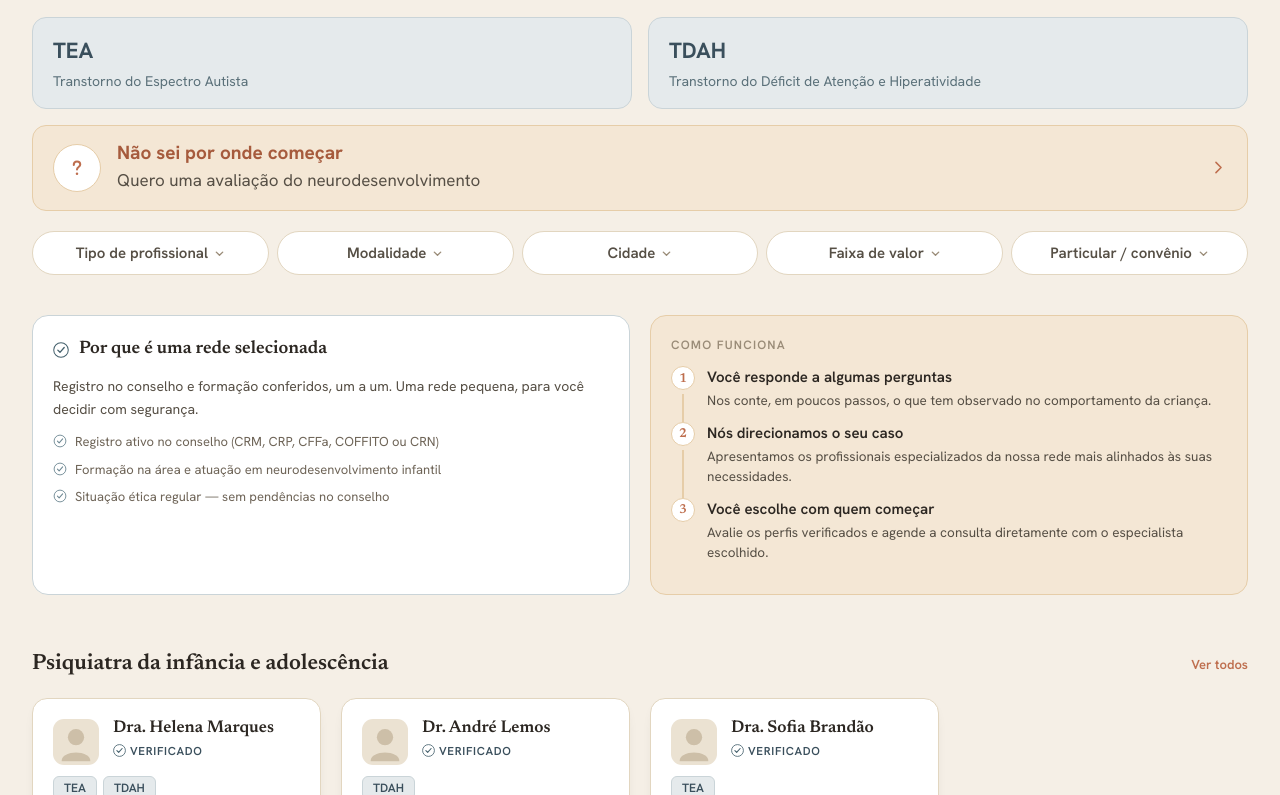
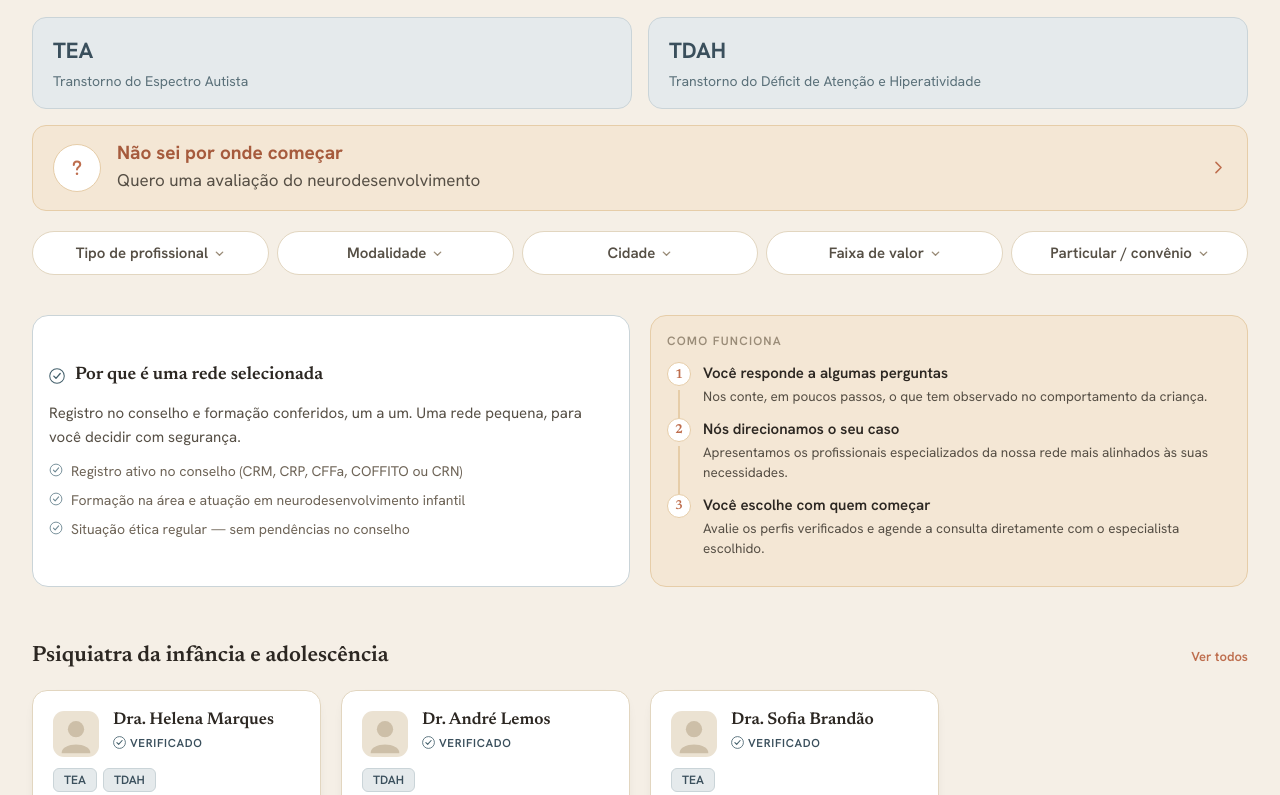
Before and after one commit to kirisaude/kiri-site, a Next.js app: page / in a window 1280 px wide. Shown: the part 397-1192 px from the top of the page. Built offline with nearby package versions, Linux system fonts and the light colour scheme.

Commit message:
Caixas home: padding reduzido, texto maior na caixa branca, conteúdo centralizado

```diff
--- a/src/app/page.tsx
+++ b/src/app/page.tsx
@@ -468,18 +468,18 @@ export default function Home() {
             {/* Por que selecionada */}
             <Link
               href="/como-selecionamos"
-              className="block bg-white border border-borda-azulada rounded-[15px] md:rounded-[16px] p-4 md:p-5 cursor-pointer no-underline hover:shadow-[0_6px_24px_-10px_rgba(68,96,108,0.2)] transition-shadow"
+              className="flex flex-col justify-center bg-white border border-borda-azulada rounded-[15px] md:rounded-[16px] p-4 cursor-pointer no-underline hover:shadow-[0_6px_24px_-10px_rgba(68,96,108,0.2)] transition-shadow"
             >
               <div className="flex items-center gap-2.5 mb-3">
                 <svg width="16" height="16" viewBox="0 0 22 22" fill="none" style={{ flexShrink: 0 }}>
                   <circle cx="11" cy="11" r="10" stroke="#44606C" strokeWidth="1.4" />
                   <path d="M6.6 11.2 L9.6 14.2 L15.4 7.6" stroke="#44606C" strokeWidth="1.8" strokeLinecap="round" strokeLinejoin="round" />
                 </svg>
-                <span className="font-serif text-[16px] md:text-[18px] font-semibold text-carvao">
+                <span className="font-serif text-[17px] md:text-[18px] font-semibold text-carvao">
                   Por que é uma rede selecionada
                 </span>
               </div>
-              <p className="text-[13px] md:text-[14px] leading-[1.6] text-cinza-texto m-0">
+              <p className="text-[14px] md:text-[15px] leading-[1.6] text-cinza-texto m-0">
                 Registro no conselho e formação conferidos, um a um. Uma rede pequena, para você decidir com segurança.
               </p>
               <div className="mt-3 flex flex-col gap-2">
@@ -493,14 +493,14 @@ export default function Home() {
                       <circle cx="10" cy="10" r="8.4" stroke="#6E8893" strokeWidth="1.3" />
                       <path d="M6.3 10.2 L8.8 12.7 L13.8 7" stroke="#6E8893" strokeWidth="1.5" strokeLinecap="round" strokeLinejoin="round" />
                     </svg>
-                    <span className="text-[12.5px] md:text-[13px] leading-[1.5] text-cinza-texto2">{item}</span>
+                    <span className="text-[13px] md:text-[14px] leading-[1.5] text-cinza-texto2">{item}</span>
                   </div>
                 ))}
               </div>
             </Link>
 
             {/* Como funciona */}
-            <div className="bg-wash-quente border border-borda-quente rounded-[15px] md:rounded-[16px] p-4 md:p-5 flex flex-col justify-center">
+            <div className="bg-wash-quente border border-borda-quente rounded-[15px] md:rounded-[16px] p-4 flex flex-col justify-center">
               <div className="text-[11px] md:text-[12px] font-semibold tracking-[0.1em] uppercase text-muted mb-3">Como funciona</div>
               <div className="flex flex-col gap-0">
                 {[
```
